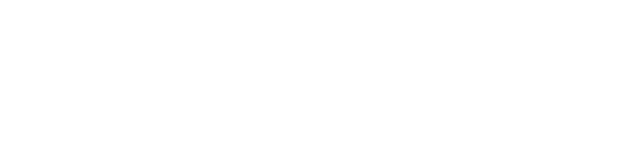
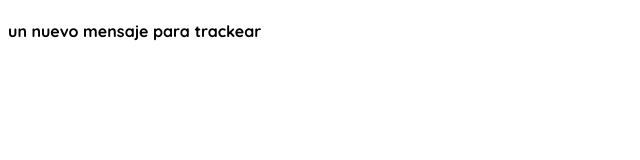
Before and after one commit to Carlos-githubb/pruebadecomandos, a plain HTML site: page index.html in a window 1280 px wide. Shown: the whole page, without its empty margins (0-640 px from the left). Drawn offline with Linux system fonts and the light colour scheme.

Commit message:
nuebo titulo

```diff
--- a/index.html
+++ b/index.html
@@ -22,6 +22,6 @@
   </style>
 </head>
 <body>
-
+  <h4>un nuevo mensaje para trackear</h4>
 </body>
 </html>
```
